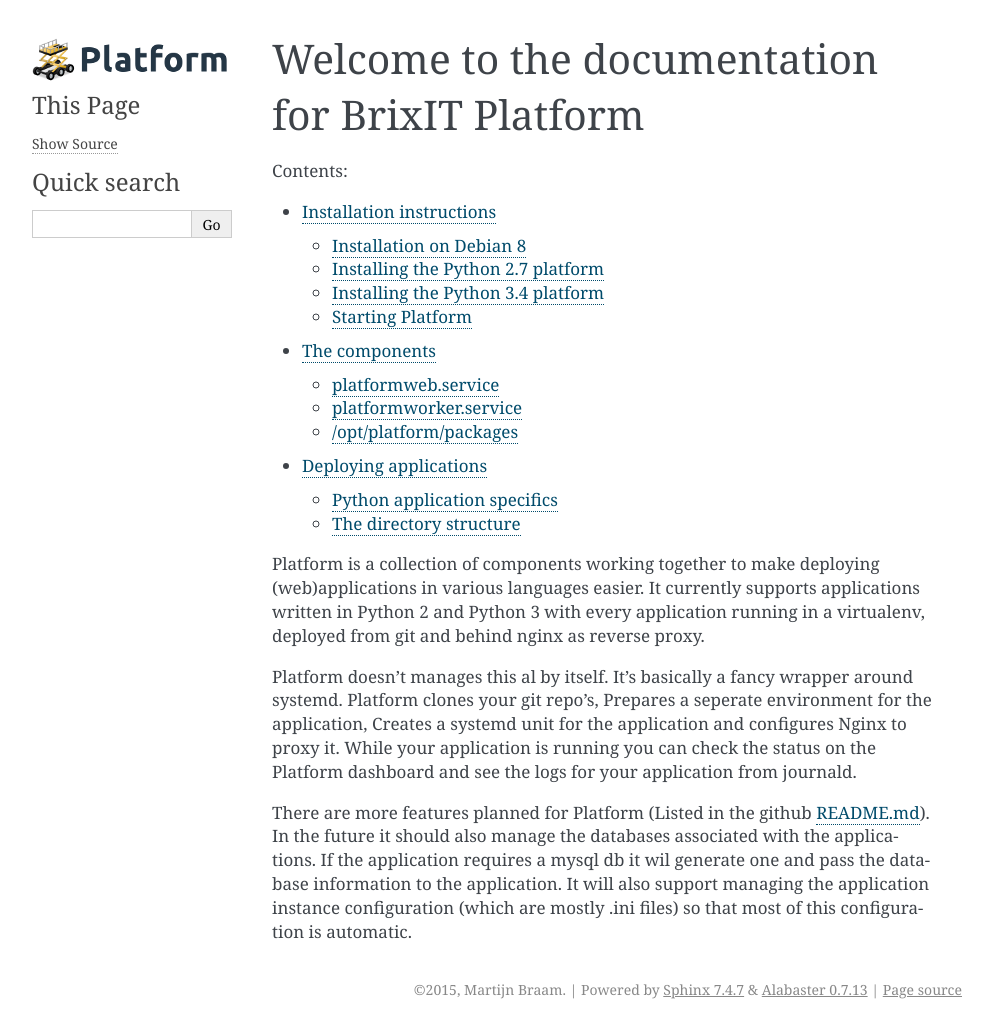
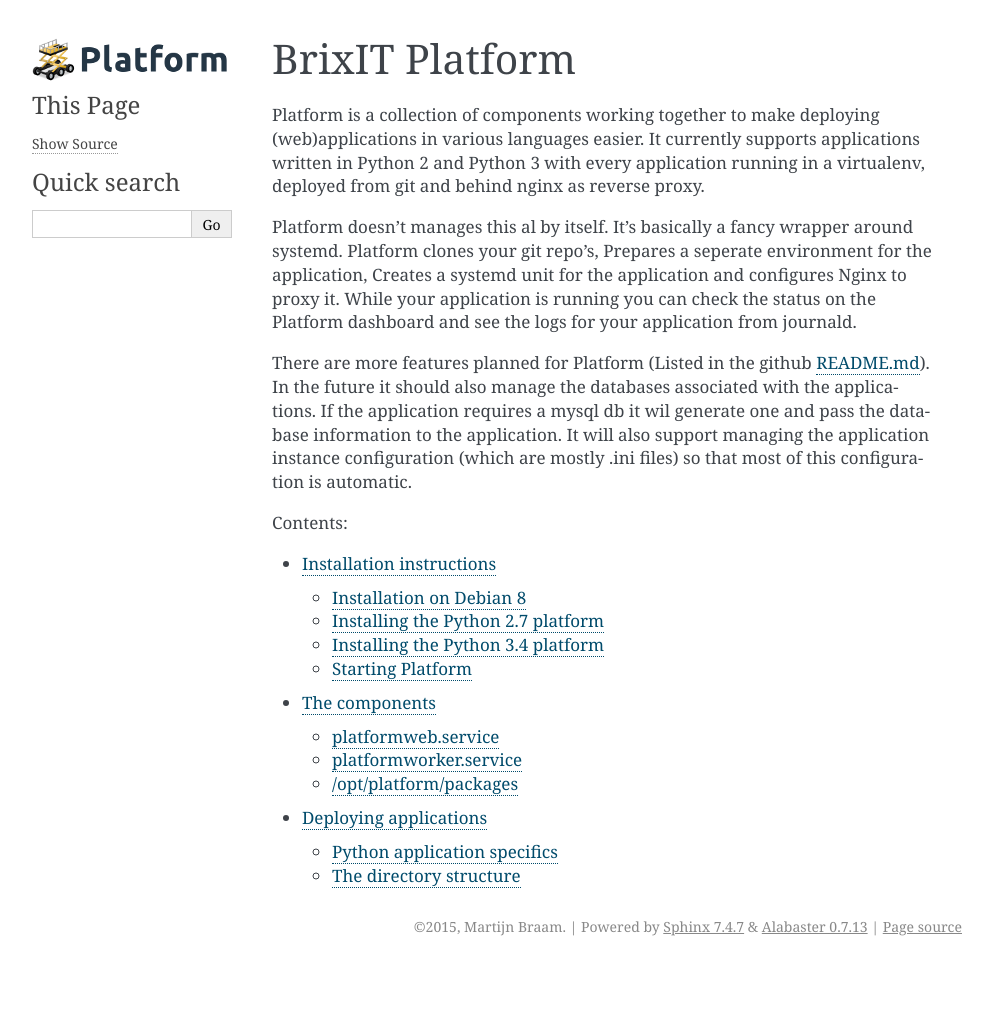
Before and after one commit to BrixIT/Platform, a Sphinx documentation site: the page built from docs/index.rst, in a window 1280 px wide. Shown: the whole page, without its empty margins (148-1141 px from the left). Built offline with Sphinx 7.4.7, drawn with Linux system fonts in a browser that asks for light colours; after the commit the page ends 966 px from its top, so only the background shows below that.

Commit message:
Updated docs homepage

```diff
--- a/docs/index.rst
+++ b/docs/index.rst
@@ -3,17 +3,8 @@
    You can adapt this file completely to your liking, but it should at least
    contain the root `toctree` directive.
 
-Welcome to the documentation for BrixIT Platform
-================================================
-
-Contents:
-
-.. toctree::
-   :maxdepth: 2
-
-   installation
-   components
-   deploying
+BrixIT Platform
+===============
 
 Platform is a collection of components working together to make deploying (web)applications in various languages easier.
 It currently supports applications written in Python 2 and Python 3 with every application running in a virtualenv, deployed
```
Also changed, not shown: other parts of docs/index.rst (+9 -0 lines).
